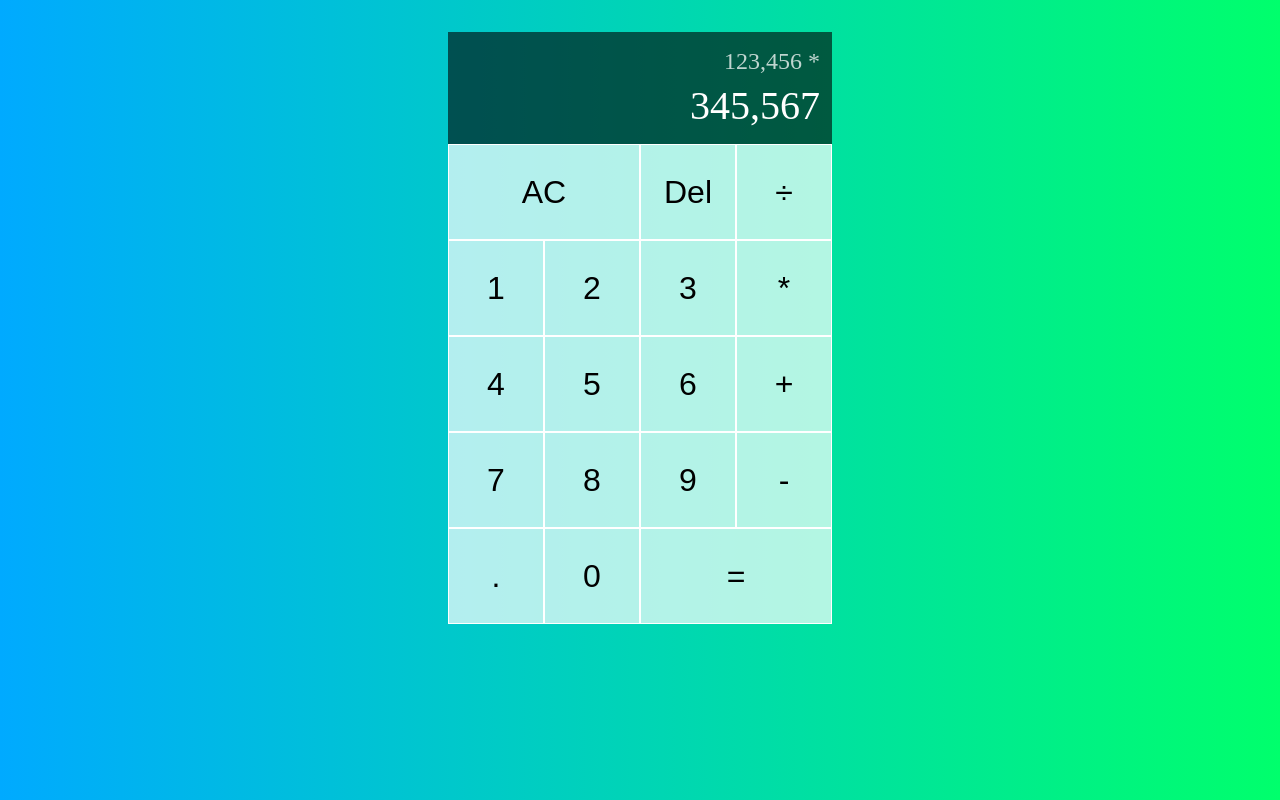
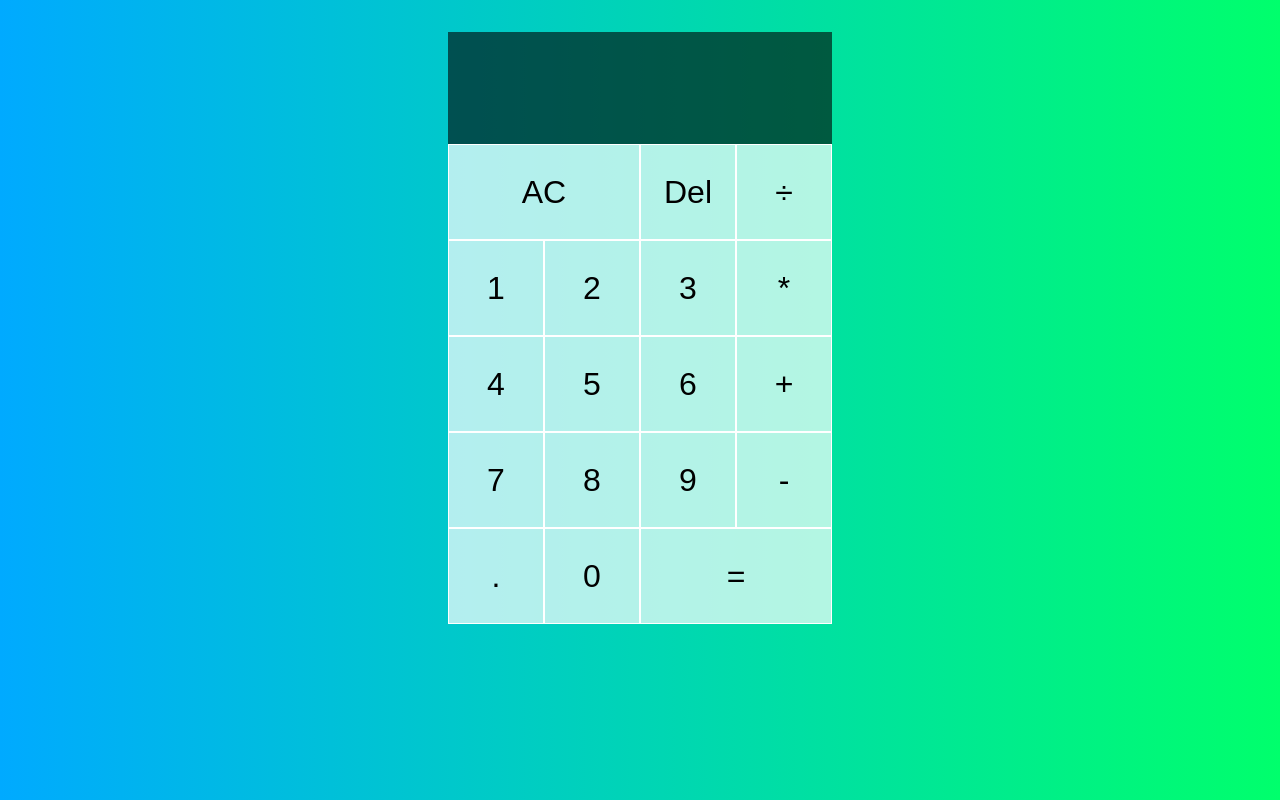
Before and after one commit to IvanHrushevich/react-calculator-1, a React (Create React App) app: page / in a window 1280 px wide. Built offline with nearby package versions, Linux system fonts and the light colour scheme.

Commit message:
add DigitButton

```diff
--- a/src/App.tsx
+++ b/src/App.tsx
@@ -1,25 +1,9 @@
 import { useReducer } from 'react';
 
+import DigitButton from './components/DigitButton';
+import { ACTIONS, Payload, State } from './models';
+
 import './styles.css';
-
-export const enum ACTIONS {
-  ADD_DIGIT = 'add-digit',
-  CHOOSE_OPERATION = 'choose-operation',
-  CLEAR = 'clear',
-  DELETE_DIGIT = 'delete-digit',
-  EVALUATE = 'evaluate',
-}
-
-interface State {
-  currentOperand: string;
-  previousOperand: string;
-  operation: ACTIONS | null;
-}
-
-interface Payload {
-  type: string;
-  payload: any;
-}
 
 const initialState: State = {
   currentOperand: '',
@@ -27,13 +11,14 @@ const initialState: State = {
   operation: null,
 };
 
-function App() {
 function reducer(state: State, { type, payload }: Payload): State {
   switch (type) {
     case ACTIONS.ADD_DIGIT:
       return {
         ...state,
-          currentOperand: `${currentOperand || ''}${payload.digit}`,
+        // TODO: fix
+        // currentOperand: `${currentOperand || ''}${payload.digit}`,
+        currentOperand: `${payload.digit}`,
       };
 
     default: {
@@ -42,18 +27,21 @@ function App() {
   }
 }
 
+function App() {
   const [{ currentOperand, previousOperand, operation }, dispatch]: [State, any] = useReducer(reducer, initialState);
 
   return (
     <div className="calculator-grid">
       <div className="output">
-        <div className="previous-operand">123,456 *</div>
-        <div className="current-operand">345,567</div>
+        <div className="previous-operand">
+          {previousOperand} {operation}{' '}
+        </div>
+        <div className="current-operand">{currentOperand}</div>
       </div>
       <button className="span-two">AC</button>
       <button>Del</button>
       <button>÷</button>
-      <button>1</button>
+      <DigitButton digit={1} dispatch={dispatch} />
       <button>2</button>
       <button>3</button>
       <button>*</button>
--- /dev/null
+++ b/src/components/DigitButton.tsx
@@ -0,0 +1,16 @@
+import { ACTIONS, Payload } from '../models';
+
+type Props = {
+  dispatch: (payload: Payload) => void;
+  digit: number;
+};
+
+const DigitButton = (props: Props) => {
+  return (
+    <button onClick={() => props.dispatch({ type: ACTIONS.ADD_DIGIT, payload: { digit: props.digit } })}>
+      {props.digit}
+    </button>
+  );
+};
+
+export default DigitButton;
--- /dev/null
+++ b/src/models.ts
@@ -0,0 +1,18 @@
+export const enum ACTIONS {
+  ADD_DIGIT = 'add-digit',
+  CHOOSE_OPERATION = 'choose-operation',
+  CLEAR = 'clear',
+  DELETE_DIGIT = 'delete-digit',
+  EVALUATE = 'evaluate',
+}
+
+export interface State {
+  currentOperand: string;
+  previousOperand: string;
+  operation: ACTIONS | null;
+}
+
+export interface Payload {
+  type: string;
+  payload: any;
+}
```
Lines whose indentation alone changed are shown as unchanged.
